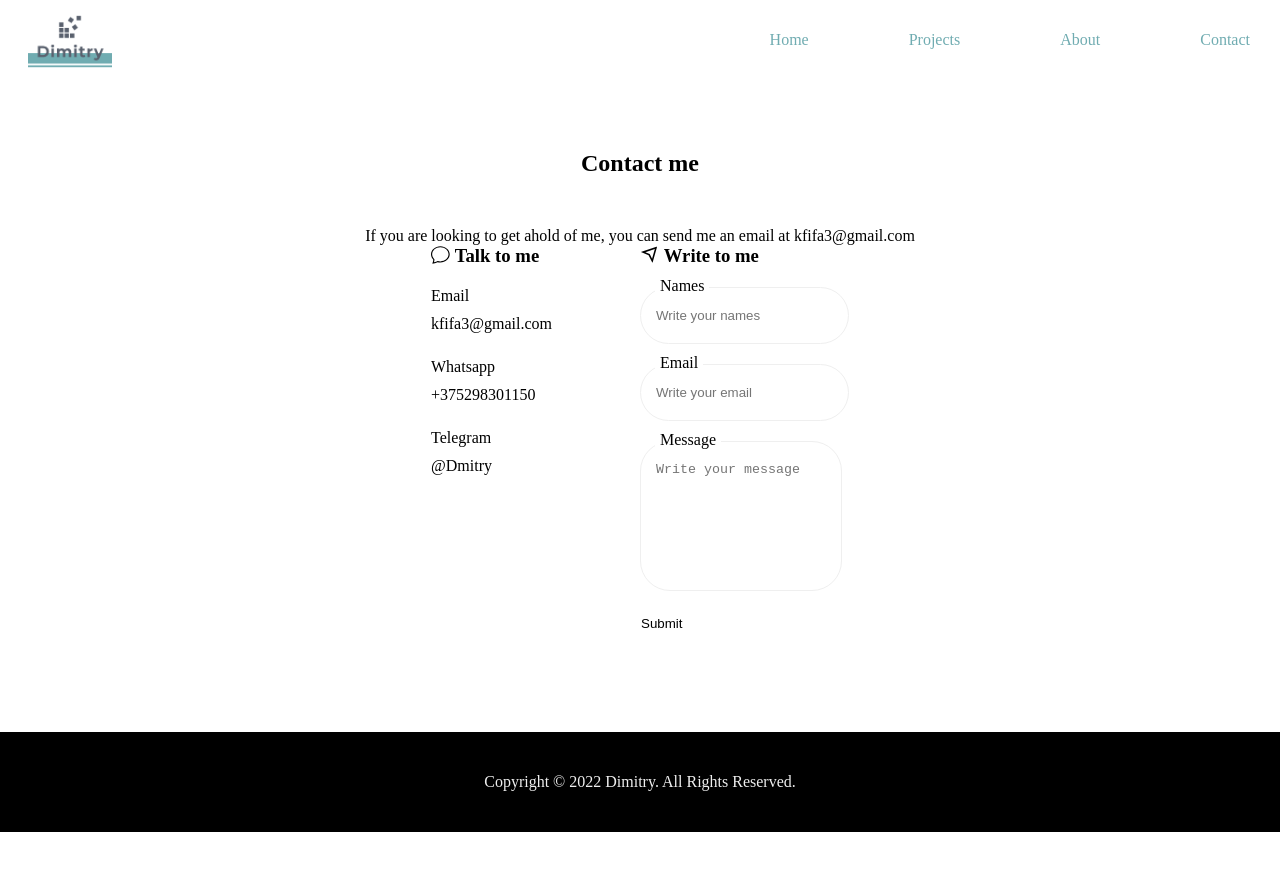
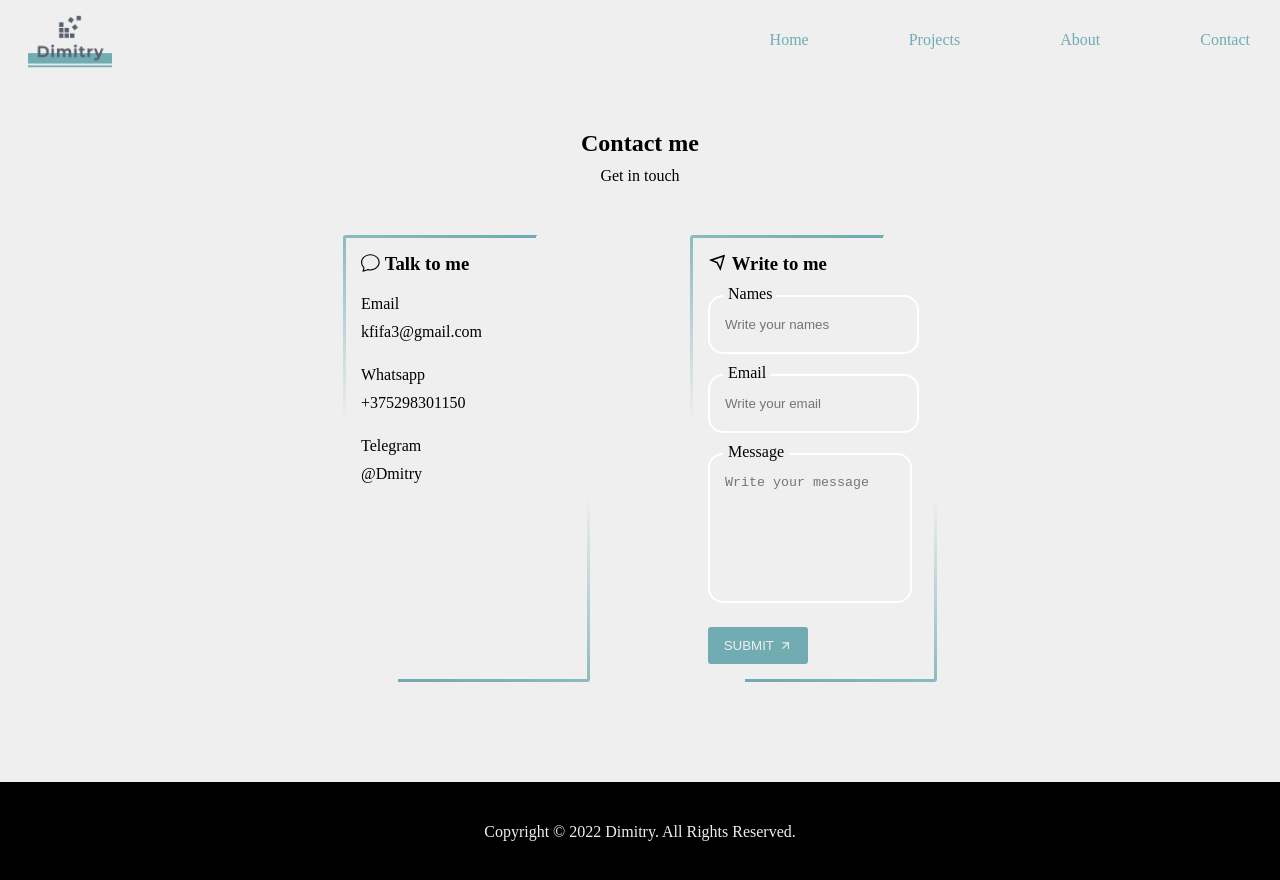
Before and after one commit to Dimitry-prog/portfolio, a React (Create React App) app: page /contact in a window 1280 px wide. Before the commit the page ends 832 px from the top, so only its background shows below. Built offline with nearby package versions, Linux system fonts and the light colour scheme; the HTML template or start-up script is replaced by a standard one.

Commit message:
add: styles to PageContact part2

```diff
--- a/src/Pages/PageContact/PageContact.jsx
+++ b/src/Pages/PageContact/PageContact.jsx
@@ -1,17 +1,19 @@
 import React from "react";
 import styles from "./PageContact.module.scss";
-import {BsChat} from 'react-icons/bs';
-import {RiSendPlaneLine} from 'react-icons/ri';
+import {BsChat} from "react-icons/bs";
+import {RiSendPlaneLine} from "react-icons/ri";
+import {FiArrowUpRight} from "react-icons/fi";
 
 const PageContact = () => {
   return (
     <main>
       <section className={styles.contact}>
+        <div className={styles.contact__wrapper}>
           <h2>Contact me</h2>
-        <p>If you are looking to get ahold of me, you can send me an
-          email at kfifa3@gmail.com</p>
+          <p>Get in touch</p>
           <div className={styles.contact__container}>
             <div className={styles.contact__talk}>
+              <div className={styles.contact__talkWrap}>
                 <h3>
                   <BsChat/>
                   Talk to me
@@ -23,7 +25,9 @@ const PageContact = () => {
                 <span>Telegram</span>
                 <p>@Dmitry</p>
               </div>
+            </div>
             <div className={styles.contact__write}>
+              <div className={styles.contact__talkWrap}>
                 <h3>
                   <RiSendPlaneLine/>
                   Write to me
@@ -41,8 +45,13 @@ const PageContact = () => {
                     <label>Message</label>
                     <textarea placeholder="Write your message"></textarea>
                   </div>
-              <button>Submit</button>
+                  <button>
+                    Submit
+                    <FiArrowUpRight/>
+                  </button>
                 </form>
+              </div>
+            </div>
           </div>
         </div>
       </section>
--- a/src/Pages/PageContact/PageContact.module.scss
+++ b/src/Pages/PageContact/PageContact.module.scss
@@ -2,43 +2,98 @@
 @import "src/styles/variables.scss";
 
 .contact{
-  min-height: calc(100vh - 100px);
   padding: 100px 30px;
-  @include mixins.center;
-  @include mixins.flexColumn;
-  h2 {
-    padding: 50px 0;
+  background-color: $colorSecondary-1;
+  &__wrapper{
+    @include mixins.center;
+    @include mixins.flexColumn;
+    h2 {
+      padding: 30px 0 10px;
+    }
+    p {
+      margin-bottom: 50px;
+    }
   }
   &__container{
     display: grid;
     grid-template-columns: repeat(2, 1fr);
+    column-gap: 100px;
   }
-  &__talk{
-    h3 {
-     margin-bottom: 20px;
-     display: flex;
-     gap: 5px;
+  &__talk {
+    padding: 3px;
+    position: relative;
+    border-radius: $borderRadius-small;
+    overflow: hidden;
+    &::before {
+      content: '';
+      position: absolute;
+      top: -50%;
+      left: -50%;
+      width: 100%;
+      height: 100%;
+      background: linear-gradient(0deg, transparent, $colorPrimary-3, $colorPrimary-3);
+      transform-origin: bottom right;
+      animation: anim 10s linear infinite;
     }
-    span {
-      display: block;
-      margin-bottom: 10px;
-    }
-    p{
-      margin-bottom: 25px;
+    &::after {
+      content: '';
+      position: absolute;
+      top: -50%;
+      left: -50%;
+      width: 100%;
+      height: 100%;
+      background: linear-gradient(0deg, transparent, $colorPrimary-3, $colorPrimary-3);
+      transform-origin: bottom right;
+      animation: anim 10s linear infinite -5s;
     }
   }
-  &__write{
+  &__talkWrap {
+    background-color: $colorSecondary-1;
+    z-index: 10;
+    position: relative;
+    padding: 15px;
+    height: 100%;
     h3 {
       margin-bottom: 20px;
       display: flex;
       gap: 5px;
     }
+
     span {
       display: block;
       margin-bottom: 10px;
     }
-    p{
+
+    p {
       margin-bottom: 25px;
+    }
+  }
+  &__write {
+    padding: 3px;
+    position: relative;
+    border-radius: $borderRadius-small;
+    overflow: hidden;
+    &::before {
+      content: '';
+      position: absolute;
+      top: -50%;
+      left: -50%;
+      width: 100%;
+      height: 100%;
+      background: linear-gradient(0deg, transparent, $colorPrimary-3, $colorPrimary-3);
+      transform-origin: bottom right;
+      animation: anim 10s linear infinite;
+    }
+    &::after {
+      content: '';
+      position: absolute;
+      top: -50%;
+      left: -50%;
+      width: 100%;
+      height: 100%;
+      background: linear-gradient(0deg, transparent, $colorPrimary-3, $colorPrimary-3);
+      transform-origin: bottom right;
+      animation: anim 10s linear infinite -5s;
     }
   }
   &__form{
@@ -54,20 +109,55 @@
       left: 15px;
       top: -15px;
       padding: 5px;
-      background-color: $colorWhite;
+      background-color: $colorSecondary-1;
     }
     input {
-      border-radius: 30px;
-      border-color:  $colorSecondary-1;
+      border-radius: $borderRadius-ultra;
+      border:  2px solid $colorWhite;
       padding: 20px 15px;
       background: none;
+      &:focus{
+        border-color: $colorBlack;
+      }
     }
     textarea{
-      border-radius: 30px;
-      border-color: $colorSecondary-1;
+      border-radius: $borderRadius-ultra;
+      border: 2px solid $colorWhite;
       padding: 20px 15px;
       min-height: 150px;
+      background: transparent;
       resize: none;
+      &:focus{
+        border-color: $colorBlack;
+      }
+    }
+    button {
+      padding: 10px;
+      border-radius: $borderRadius-small;
+      background-color: $colorPrimary-3;
+      width: 100px;
+      text-transform: uppercase;
+      color: $colorSecondary-1;
+      display: flex;
+      justify-content: center;
+      align-items: center;
+      gap: 5px;
+      transition: $transition5;
+      &:hover{
+        background-color: $colorPrimary-2;
+        color: $colorBlack;
+      }
     }
   }
 }
+
+
+
+@keyframes anim {
+  0% {
+    transform: rotate(0deg);
+  }
+  100% {
+    transform: rotate(360deg);
+  }
+}
--- a/src/components/Navbar/Navbar.module.scss
+++ b/src/components/Navbar/Navbar.module.scss
@@ -23,9 +23,25 @@
     gap: 100px;
     margin-right: 30px;
   }
-  &__item{}
+  &__item{
+    position: relative;
+  }
   &__link{
     color: $colorPrimary-3;
+    &::before{
+      content: '';
+      position: absolute;
+      top: 20px;
+      left: 0;
+      width: 100%;
+      height: 2px;
+      background-color: $colorPrimary-3;
+      opacity: 0;
+      transition: $transition5;
+    }
+    &:hover::before{
+      opacity: 1;
+    }
   }
   &__sticky{
     position: sticky;
--- a/src/styles/_variables.scss
+++ b/src/styles/_variables.scss
@@ -6,4 +6,5 @@ $colorSecondary-1: #efefef;
 $colorWhite: #fff;
 $colorBlack: #000;
 $borderRadius-small: 3px;
+$borderRadius-ultra: 15px;
 $transition5: .5s;
```
Lines whose indentation alone changed are shown as unchanged.
